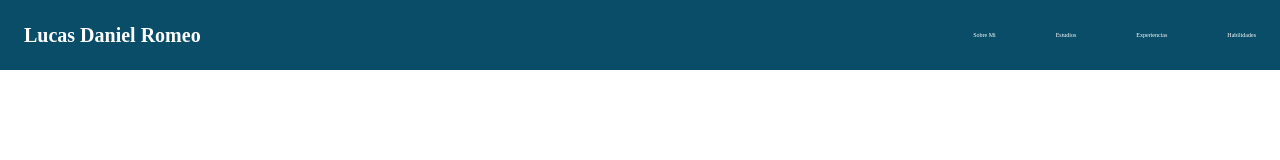
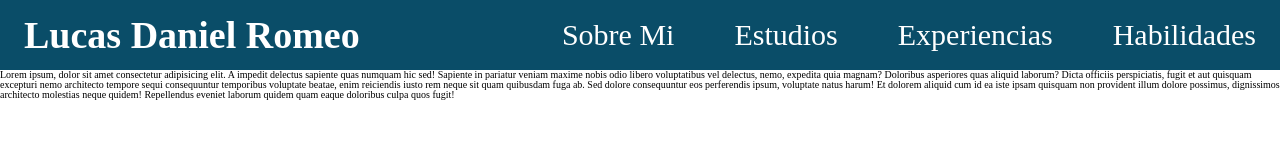
Before and after one commit to LucasRomeo18/Proyecto-Final-BaM2.0, a plain HTML site: page navmenu.html in a window 1280 px wide. Drawn offline with Linux system fonts and the light colour scheme.

Commit message:
antes de arreglar java

```diff
--- a/Css/navmenu.css
+++ b/Css/navmenu.css
@@ -6,6 +6,9 @@
 
 }
 
+.p{
+    color: black;
+}
 /* Propiedades de la Navbar  y el footer*/
 header{
     background-color: #0A4D68;
@@ -51,7 +54,7 @@ a{
     background-color: #0cb0b6;
 }
 
-.navItem{
+.nav-item{
     font-size: calc(2.5rem - 10px);
 }
 
@@ -74,13 +77,13 @@ a{
     .hamburger{
         display: block;
     }
-    .hamburger.active .bar:nth-child(2){
+    .hamburger.active.bar:nth-child(2){
         opacity: 0;
     }
-    .hamburger.active .bar:nth-child(1){
+    .hamburger.active.bar:nth-child(1){
         transform: translateY(8px) rotate(45deg);
     }
-    .hamburger.active .bar:nth-child(3){
+    .hamburger.active.bar:nth-child(3){
         transform: translateY(-8px) rotate(-45deg);
     }
     .nav-menu{
--- a/Javascript/index.js
+++ b/Javascript/index.js
@@ -66,4 +66,4 @@ hamburger.addEventListener("click", () => {
 document-querySelectorAll(".nav-link").forEach(n => n.addEventListener("click",() =>{
    hamburger.classList.remove("active");
    navMenu.classList.remove("active");
- }));
+ }))
--- a/navmenu.html
+++ b/navmenu.html
@@ -4,6 +4,7 @@
     <meta charset="UTF-8">
     <meta http-equiv="X-UA-Compatible" content="IE=edge">
     <meta name="viewport" content="width=device-width, initial-scale=1.0">
+    <link rel="stylesheet" href="./Css/reset.css">
     <link rel="stylesheet" href="./Css/navmenu.css">
     <script src="./Javascript/index.js"></script>
     <title>Document</title>
@@ -23,7 +24,7 @@
                     <a href="./Experiencias.html" class="nav-link">Experiencias</a>
                 </li>
                 <li class="nav-item">
-                    <a href="./Habilidades.html" class="nav-lLink">Habilidades</a>
+                    <a href="./Habilidades.html" class="nav-link">Habilidades</a>
                 </li>
             </ul>
             <div class="hamburger">
@@ -33,5 +34,9 @@
             </div>
         </nav>
       </header>
+
+      <main>
+        Lorem ipsum, dolor sit amet consectetur adipisicing elit. A impedit delectus sapiente quas numquam hic sed! Sapiente in pariatur veniam maxime nobis odio libero voluptatibus vel delectus, nemo, expedita quia magnam? Doloribus asperiores quas aliquid laborum? Dicta officiis perspiciatis, fugit et aut quisquam excepturi nemo architecto tempore sequi consequuntur temporibus voluptate beatae, enim reiciendis iusto rem neque sit quam quibusdam fuga ab. Sed dolore consequuntur eos perferendis ipsum, voluptate natus harum! Et dolorem aliquid cum id ea iste ipsam quisquam non provident illum dolore possimus, dignissimos architecto molestias neque quidem! Repellendus eveniet laborum quidem quam eaque doloribus culpa quos fugit!
+      </main>
 </body>
 </html>
```
